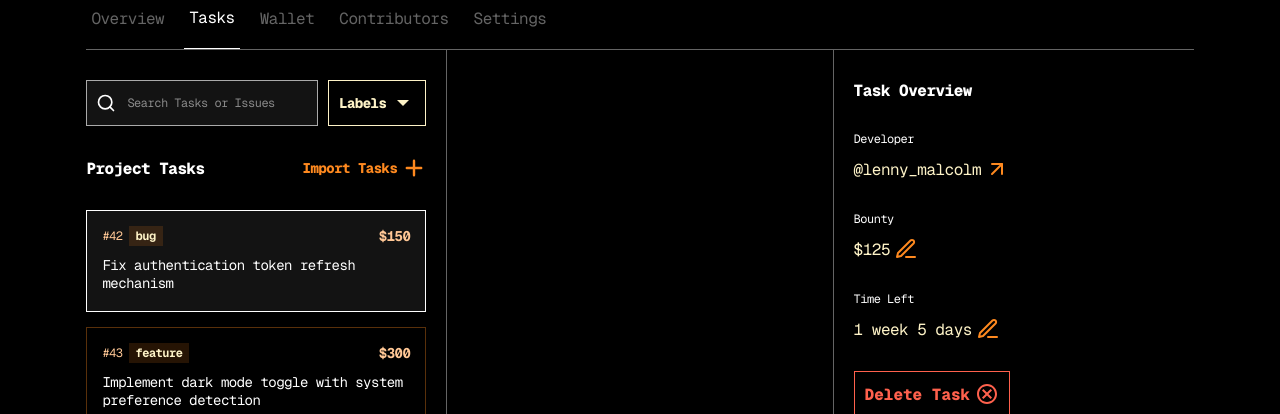
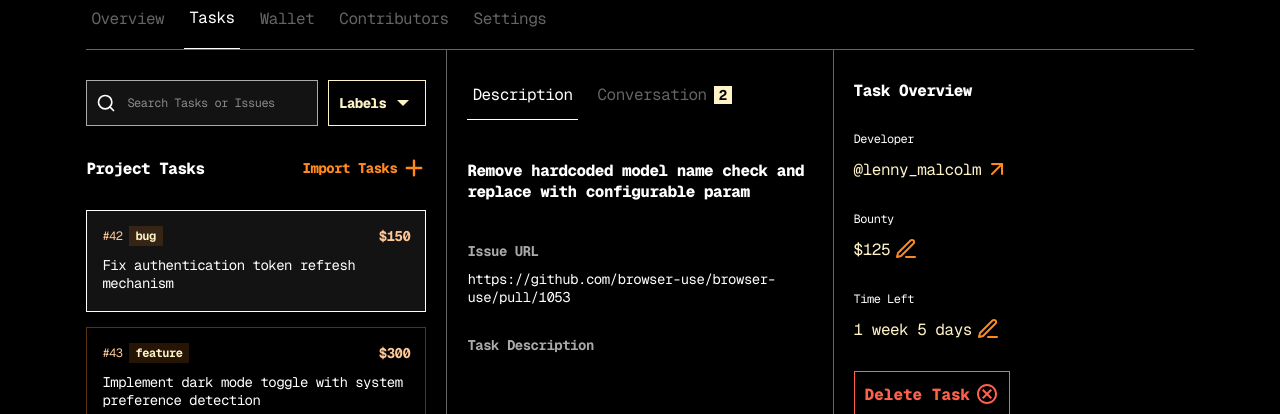
Before and after one commit to devasignhq/maintainer-app, a Next.js app: page /tasks in a window 1280 px wide. Shown: the part 348-762 px from the top of the page. Built offline with nearby package versions, Linux system fonts and the light colour scheme.

Commit message:
Completed UI of description view of the mid-section of the tasks page

```diff
--- a/app/(pages)/(main)/tasks/page.tsx
+++ b/app/(pages)/(main)/tasks/page.tsx
@@ -7,9 +7,11 @@ import { useState } from "react";
 import ButtonPrimary from "@/app/components/ButtonPrimary";
 import { MdOutlineCancel } from "react-icons/md";
 import TaskActivityCard from "./components/TaskActivityCard";
+import Link from "next/link";
 
 const Tasks = () => {
     const [activeTaskId, setActiveTaskId] = useState("1");
+    const [activeView, setActiveView] = useState(viewOptions[0]);
 
     return (
         <div className="h-[calc(100dvh-123px)] flex">
@@ -56,7 +58,45 @@ const Tasks = () => {
                     ))}
                 </div>
             </section>
-            <section className="grow px-5 pt-5 border-x border-dark-200"></section>
+
+            <section className="grow pt-5 border-x border-dark-200">
+                <div className="px-5 flex gap-[15px] text-title-large text-dark-200">
+                    {viewOptions.map((option) => (
+                        <button
+                            key={option.name}
+                            className={`group h-[50px] px-[5px] flex items-center gap-[7px] border-b
+                                ${activeView.name === option.name
+                                    ? "border-light-100 text-light-100"
+                                    : "border-transparent hover:text-primary-400"}
+                            `}
+                            onClick={() => setActiveView(option)}
+                        >
+                            <span>{option.name}</span>
+                            {option.tag && (
+                                <span className={`px-[5px] bg-light-200 text-body-medium font-bold text-dark-500
+                                    ${activeView.name !== option.name && "group-hover:bg-primary-400"}`}
+                                >
+                                    {option.tag}
+                                </span>
+                            )}
+                        </button>
+                    ))}
+                </div>
+                <h6 className="px-5 my-10 text-headline-small text-light-100">
+                    Remove hardcoded model name check and replace with configurable param
+                </h6>
+                <div className="px-5 text-body-medium space-y-2.5 mb-[30px]">
+                    <p className="font-bold text-dark-100">Issue URL</p>
+                    <Link href={""} className="text-light-100">
+                        https://github.com/browser-use/browser-use/pull/1053
+                    </Link>
+                </div>
+                <div className="text-body-medium space-y-2.5">
+                    <p className="px-5 font-bold text-dark-100">Task Description</p>
+                    <div className="px-5 overflow-y-auto"></div>
+                </div>
+            </section>
+
             <section className="min-w-[360px] w-[12%] h-full pt-[30px] flex flex-col">
                 <div className="pl-5 pb-[30px] space-y-[30px] border-b border-dark-200">
                     <h6 className="text-headline-small text-light-100">Task Overview</h6>
@@ -115,6 +155,11 @@ const Tasks = () => {
 }
 
 export default Tasks;
+
+const viewOptions = [
+    { name: "Description" },
+    { name: "Conversation", tag: 2 }
+]
 
 type Task = {
     id: string;
```
